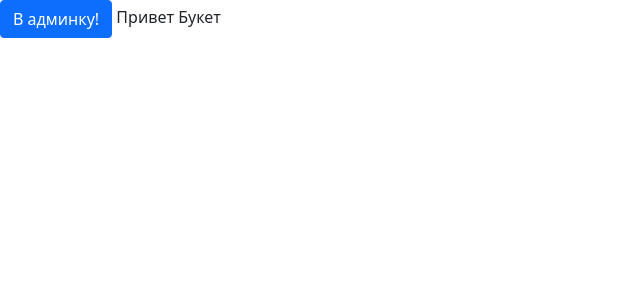
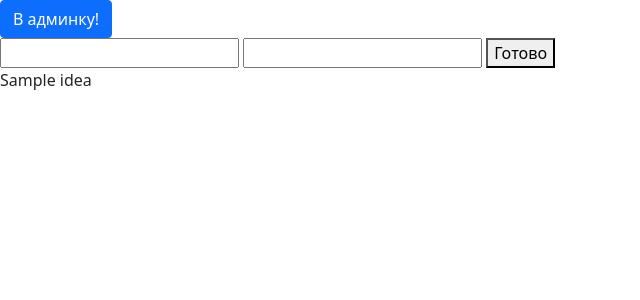
Before and after one commit to outsider4444/banka_idea, a Django app: page / in a window 1280 px wide. Shown: the top 300 px of the page, without its empty margins (0-640 px from the left). Run offline with Django 4.2, Linux system fonts and the light colour scheme; tables that the repository leaves empty hold one stand-in row (values such as "Sample post"); some libraries are stand-ins or nearby versions.

Commit message:
Форма создания

```diff
--- /dev/null
+++ b/banka_idea/forms.py
@@ -0,0 +1,9 @@
+from django import forms
+
+from banka_idea.models import Idea
+
+
+class IdeaForm(forms.ModelForm):
+    class Meta:
+        model = Idea
+        fields = "__all__"
--- a/banka_idea/models.py
+++ b/banka_idea/models.py
@@ -7,3 +7,6 @@ class Idea(models.Model):
     name = models.CharField(max_length=100)
     description = models.TextField()
     date = models.DateTimeField(auto_now=True)
+
+    def __str__(self):
+        return self.name
--- a/banka_idea/views.py
+++ b/banka_idea/views.py
@@ -3,7 +3,19 @@ from django.shortcuts import render
 # Create your views here.
 
 # Настройки представлений для проекта
+from banka_idea.forms import IdeaForm
+from banka_idea.models import Idea
+
 
 def list_idea(request):
-    context = {}
+    list_idea = Idea.objects.order_by('?').first()
+    form = IdeaForm()
+    if request.method == 'POST':
+        form = IdeaForm(request.POST)
+        if form.is_valid():
+            form.save()
+    else:
+        form = IdeaForm()
+
+    context = {"list_idea": list_idea}
     return render(request,"test.html", context)
--- a/templates/test.html
+++ b/templates/test.html
@@ -12,7 +12,15 @@
 </head>
 <body>
     <a class="btn btn-primary" href="/admin">В админку!</a>
-Привет
-Букет
+    <form action="" method="post">
+        {% csrf_token %}
+
+        <input type="text" name="name">
+        <input type="text" name="description">
+
+        <button type="submit">Готово</button>
+    </form>
+
+    {{ list_idea }}
 </body>
 </html>
```
